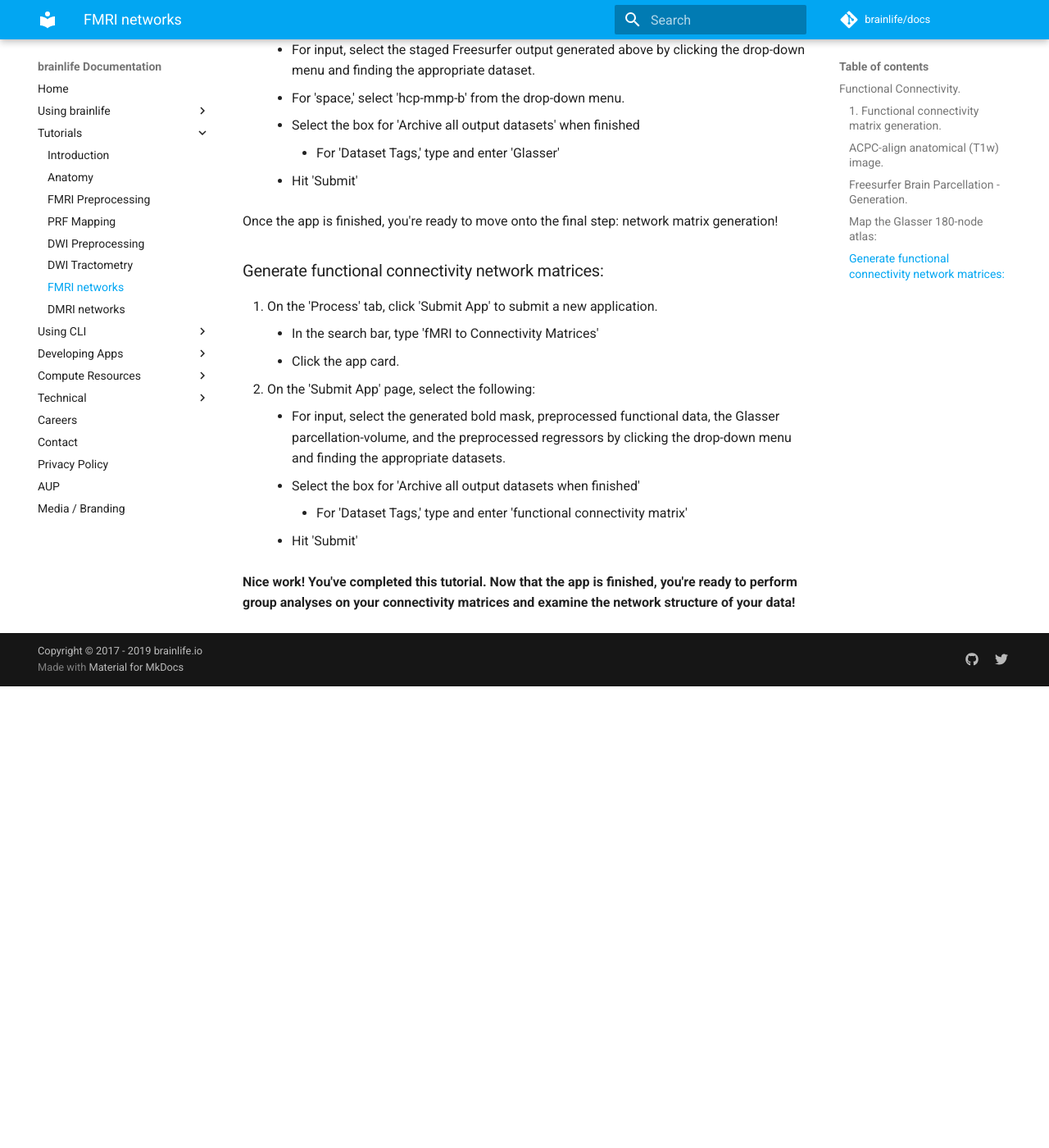
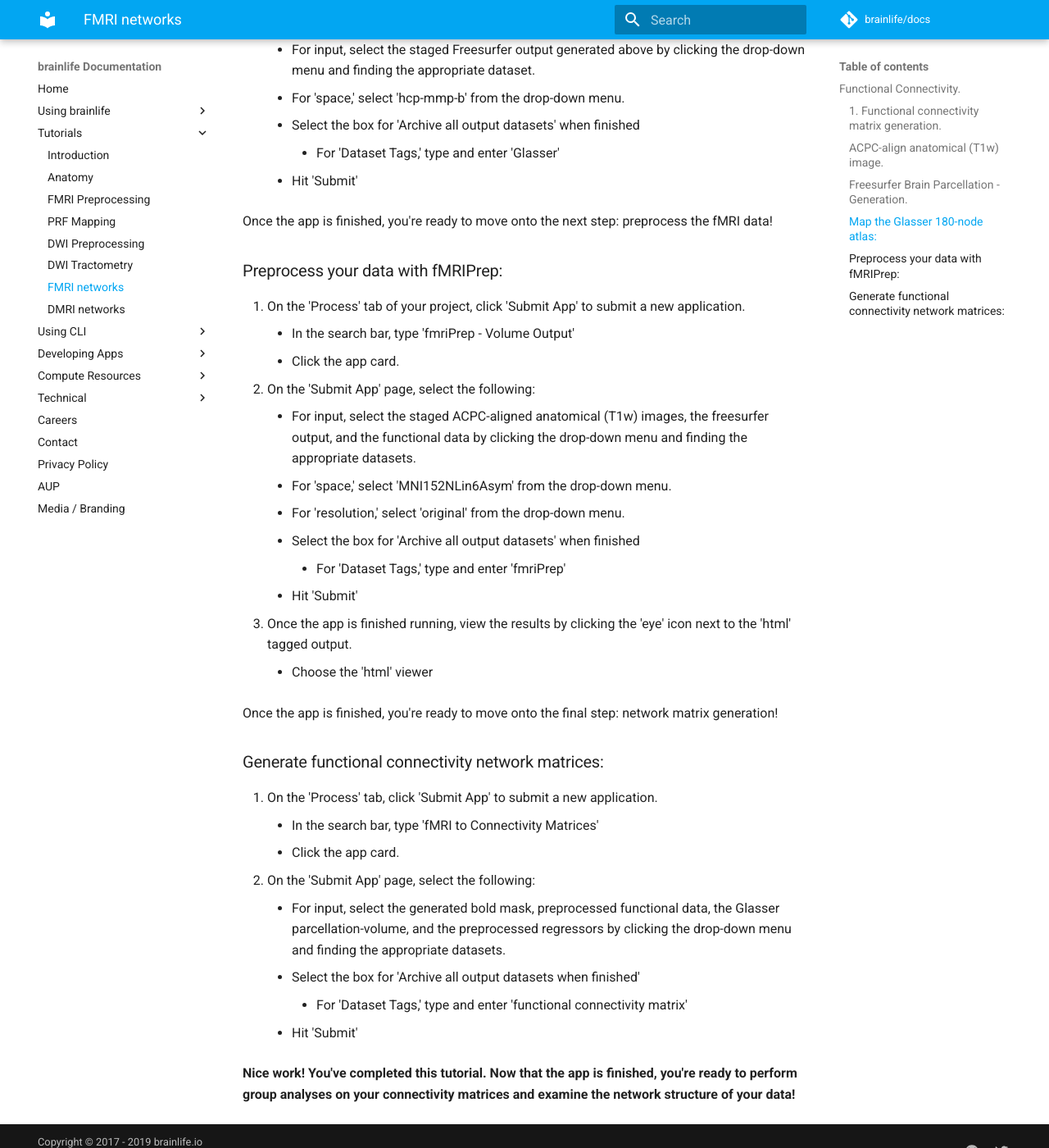
Before and after one commit to brainlife/docs, an MkDocs documentation site: the page built from docs/tutorial/networkneuroscience-functional.md, in a window 1280 px wide and 1400 px high, scrolled down 3343 px. Shown: the whole window at 82% size. Built offline with MkDocs 1.6.1 and Material for MkDocs 9.7.7, drawn with Linux system fonts in a browser that asks for light colours; comment, search, counter and statistics services are not loaded; before the commit the page ends 4180 px from its top, so only the background shows below that.

Commit message:
Update networkneuroscience-functional.md

```diff
--- a/docs/tutorial/networkneuroscience-functional.md
+++ b/docs/tutorial/networkneuroscience-functional.md
@@ -80,6 +80,23 @@
         * For 'Dataset Tags,' type and enter 'Glasser'
     * Hit 'Submit'
 
+Once the app is finished, you're ready to move onto the next step: preprocess the fMRI data!
+
+### Preprocess your data with fMRIPrep:
+
+1. On the 'Process' tab of your project, click 'Submit App' to submit a new application.
+    * In the search bar, type 'fmriPrep - Volume Output'
+    * Click the app card.
+1. On the 'Submit App' page, select the following:
+    * For input, select the staged ACPC-aligned anatomical (T1w) images, the freesurfer output, and the functional data by clicking the drop-down menu and finding the appropriate datasets.
+    * For 'space,' select 'MNI152NLin6Asym' from the drop-down menu.
+    * For 'resolution,' select 'original' from the drop-down menu.
+    * Select the box for 'Archive all output datasets' when finished
+        * For 'Dataset Tags,' type and enter 'fmriPrep'
+    * Hit 'Submit'
+1. Once the app is finished running, view the results by clicking the 'eye' icon next to the 'html' tagged output.
+    * Choose the 'html' viewer
+
 Once the app is finished, you're ready to move onto the final step: network matrix generation!
 
 ### Generate functional connectivity network matrices:
```
